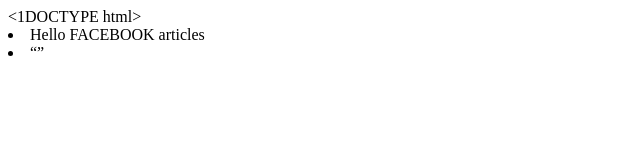
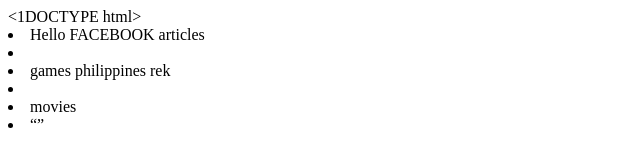
Before and after one commit to lorcanazmuu/lorcanazmuu.github.io, a plain HTML site: page index.html in a window 1280 px wide. Shown: the whole page, without its empty margins (0-640 px from the left). Drawn offline with Linux system fonts and the light colour scheme.

Commit message:
Update index.html

```diff
--- a/index.html
+++ b/index.html
@@ -3,6 +3,8 @@
     <head><meta property="fb:pages" content="112569990151859" /><head>
 <body>
 <li>Hello FACEBOOK articles<li>
+    <li>games philippines rek<li>
+   <li>movies<li>
 <q></q>
 </body>
 </html>
```
